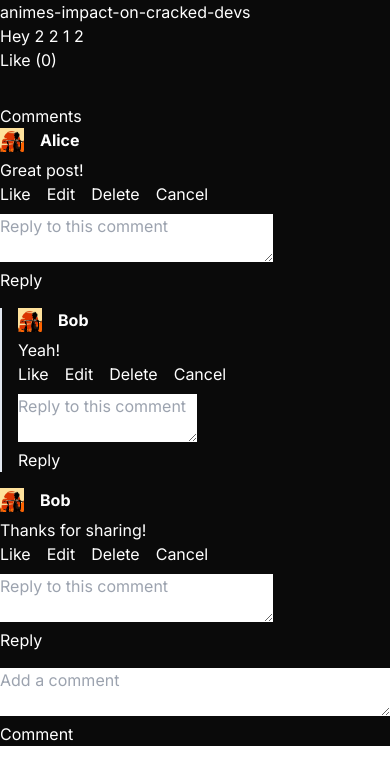
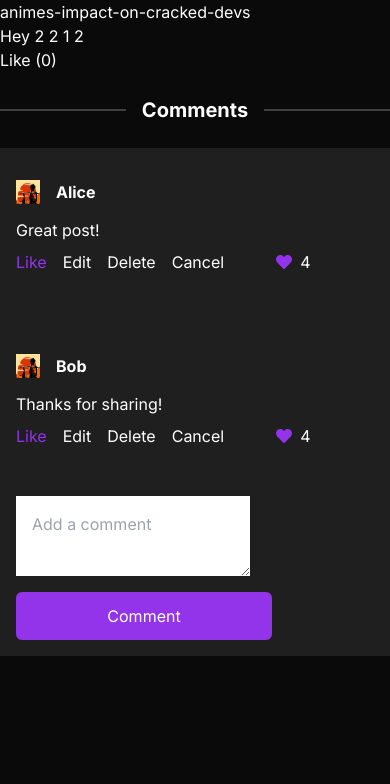
Before and after one commit to drimescodes/readre, a Next.js app: page /blogs/animes-impact-on-cracked-devs in a window 390 px wide. Shown: the top 784 px of the page. Built offline with nearby package versions, Linux system fonts and the light colour scheme.

Commit message:
made comments more responsive

```diff
--- a/app/blogs/[slug]/ClientBlogPost.tsx
+++ b/app/blogs/[slug]/ClientBlogPost.tsx
@@ -1,4 +1,3 @@
-// app/blogs/[slug]/ClientBlogPost.tsx
 "use client";
 
 import { useState } from 'react';
@@ -15,16 +14,12 @@ const ClientBlogPost = ({ slug }: ClientBlogPostProps) => {
       id: 1,
       text: 'Great post!',
       author: 'Alice',
-      replies: [
-        { id: 3, text: 'Yeah!', author: 'Bob', liked: false }
-      ],
       liked: false,
     },
     {
       id: 2,
       text: 'Thanks for sharing!',
       author: 'Bob',
-      replies: [],
       liked: false,
     },
   ]);
@@ -32,7 +27,7 @@ const ClientBlogPost = ({ slug }: ClientBlogPostProps) => {
   const [newCommentText, setNewCommentText] = useState('');
 
   const handleAddComment = () => {
-    setComments([...comments, { id: comments.length + 1, text: newCommentText, author: 'You', replies: [], liked: false }]);
+    setComments([...comments, { id: comments.length + 1, text: newCommentText, author: 'You', liked: false }]);
     setNewCommentText('');
   };
 
@@ -44,55 +39,42 @@ const ClientBlogPost = ({ slug }: ClientBlogPostProps) => {
     setComments(comments.map(comment => comment.id === id ? { ...comment, text } : comment));
   };
 
-  const handleReplyComment = (parentId: number, text: string) => {
-    setComments(comments.map(comment =>
-      comment.id === parentId
-        ? {
-            ...comment,
-            replies: [...comment.replies, { id: Date.now(), text, author: 'You', liked: false }]
-          }
-        : comment
-    ));
-  };
-
   const handleLikeComment = (id: number) => {
     setComments(comments.map(comment => comment.id === id ? { ...comment, liked: !comment.liked } : comment));
   };
 
   return (
-    <div>
+    <section className=' min-h-svh  max-w-svw bg-readreblack-1 '>
       <h1>{slug}</h1>
       <p>Hey 2 2 1 2</p>
       <LikeButton />
-      <div>
-        <h2 className='pt-8'>Comments</h2>
+      <div className='  h-[40%] bg-readreblack-1'>
+      <div className="flex items-center justify-center gap-4 py-6">
+        <div className="border-b-2 border-b-readreblack-4 flex-1"></div>
+        <p className="sm:px-10 text-center sm:text-3xl text-xl font-bold flex-nowrap">Comments</p>
+        <div className="border-b-2 border-b-readreblack-4 flex-1"></div>
+      </div>
+
+      <section className='bg-readreblack-6 flex flex-col bg-opacity-20'>
         {comments.map(comment => (
           <Comment
             key={comment.id}
             {...comment}
             onDelete={handleDeleteComment}
             onEdit={handleEditComment}
-    onReply={handleReplyComment}
             onLike={handleLikeComment}
-    replies={comment.replies.map(reply => ({
-      ...reply,
-      onDelete: handleDeleteComment,
-      onEdit: handleEditComment,
-      onReply: handleReplyComment,
-      onLike: handleLikeComment,
-      replies: [], // Replies don't have their own replies
-    }))}
           />
         ))}
         <textarea
           value={newCommentText}
           onChange={(e) => setNewCommentText(e.target.value)}
           placeholder="Add a comment"
-          className="w-full"
+          className="w-[60%]"
         />
-        <button onClick={handleAddComment}>Comment</button>
+        <button onClick={handleAddComment} className='py-3 px-6 ml-4 my-4 w-64 bg-readrepurple-5 rounded-md'>Comment</button>
+        </section>
       </div>
-    </div>
+    </section>
   );
 };
 
--- a/app/blogs/[slug]/page.tsx
+++ b/app/blogs/[slug]/page.tsx
@@ -14,7 +14,7 @@ const BlogPost = async ({ params }: BlogPostProps) => {
   const postData = { slug };
 
   return (
-    <section className='bg-readreblack-1 text-white'>
+    <section className='bg-readreblack-1 text-white '>
       <ClientBlogPost slug={postData.slug} />
 
     </section>
--- a/app/globals.css
+++ b/app/globals.css
@@ -74,8 +74,36 @@
 
 
 
+@layer utilities {
+  .scrollbar::-webkit-scrollbar {
+    width: 4px;
+    height: 2px;
+    margin-right: 6px;
+  }
 
+  .scrollbar::-webkit-scrollbar-track {
+    border-radius: 100vh;
+    background: #e3e4e6;
+  }
+
+  .scrollbar::-webkit-scrollbar-thumb {
+    background: #9333ea;
+    border-radius: 100vh;
+  }
+
+  .scrollbar::-webkit-scrollbar-thumb:hover {
+    background: #9333ea;
+  }
+}
 
 textarea {
   color: #000;
+  margin-left: 1rem;
+  padding: 1rem;
+
 }
+
+textarea:focus {
+  outline: none;
+
+}
--- a/components/Comment.tsx
+++ b/components/Comment.tsx
@@ -1,53 +1,41 @@
-// app/components/Comment.tsx
 "use client";
 import Image from "next/image";
 import samurai from "@/public/samurai_champloo.jpg";
+import { useState } from "react";
+import { FaHeart } from "react-icons/fa";
 
-import { useState } from "react";
 
-interface ReplyProps {
+interface CommentProps {
   id: number;
   text: string;
   author: string;
   onDelete: (id: number) => void;
   onEdit: (id: number, text: string) => void;
-  onReply: (id: number, text: string) => void;
   onLike: (id: number) => void;
   liked: boolean;
 }
 
-interface CommentProps extends ReplyProps {
-  replies: ReplyProps[];
-}
 const Comment = ({
   id,
   text,
   author,
-  replies = [],
   onDelete,
   onEdit,
-  onReply,
   onLike,
   liked,
 }: CommentProps) => {
   const [isEditing, setIsEditing] = useState(false);
   const [editText, setEditText] = useState(text);
-  const [replyText, setReplyText] = useState("");
 
   const handleEdit = () => {
     onEdit(id, editText);
     setIsEditing(false);
   };
 
-  const handleReply = () => {
-    onReply(id, replyText);
-    setReplyText("");
-  };
-
   return (
-    <div className="mb-4 w-[70%]">
+    <div className="mb-4  p-4">
       <div className="flex items-start justify-between">
-        <div className="">
+        <div className="my-4">
           <section className="inline-flex gap-4 items-center">
             <Image src={samurai} alt="" className="w-6 h-6 " />
             <p className="font-bold ">{author}</p>
@@ -60,39 +48,24 @@ const Comment = ({
               className="w-full text-readreblack-1"
             />
           ) : (
-            <p>{text}</p>
+            <p className="my-2">{text}</p>
           )}
-          <div className="flex items-center space-x-4">
+          <div className="flex items-center space-x-4 " >
             <button onClick={() => onLike(id)}>
-              {liked ? "Unlike" : "Like"}
+              {liked ? <p>Like</p> : <p className="text-readrepurple-5">Like</p>}
             </button>
             <button onClick={() => setIsEditing(!isEditing)}>Edit</button>
             <button onClick={() => onDelete(id)}>Delete</button>
             <button onClick={() => setIsEditing(false)}>Cancel</button>
+            <p className="inline-flex items-center justify-self-end gap-2 pl-9 ">
+             <FaHeart className=" text-readrepurple-5"/> 4
+            </p>
+
           </div>
+
         </div>
       </div>
       {isEditing && <button onClick={handleEdit}>Save</button>}
-      <div className="mt-2">
-        <textarea
-          value={replyText}
-          onChange={(e) => setReplyText(e.target.value)}
-          placeholder="Reply to this comment"
-          className="w-full"
-        />
-        <button onClick={handleReply}>Reply</button>
-      </div>
-      <div className="pl-4 border-l-2 mt-4">
-
-
-{replies.map((reply) => (
-          <Comment
-            key={reply.id}
-            {...reply}
-            replies={[]} // Replies don't have their own replies
-          />
-        ))}
-      </div>
     </div>
   );
 };
```
Lines whose indentation alone changed are shown as unchanged.
